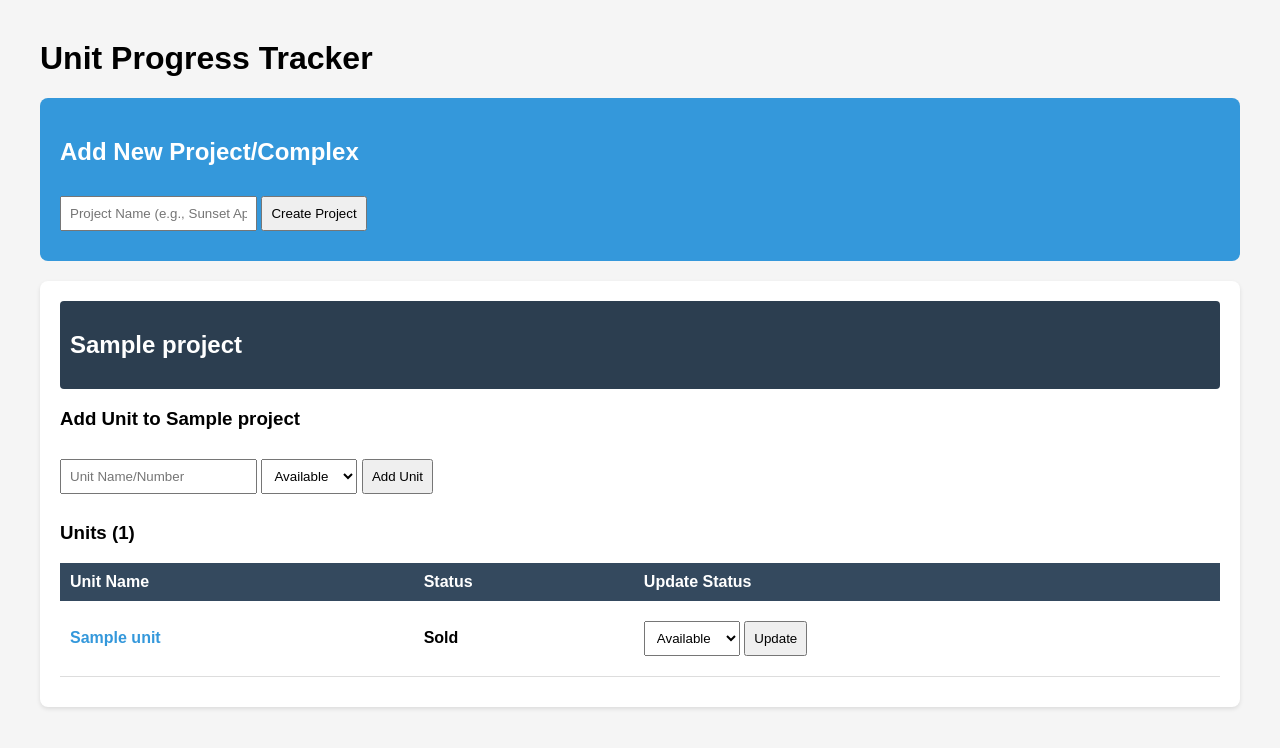
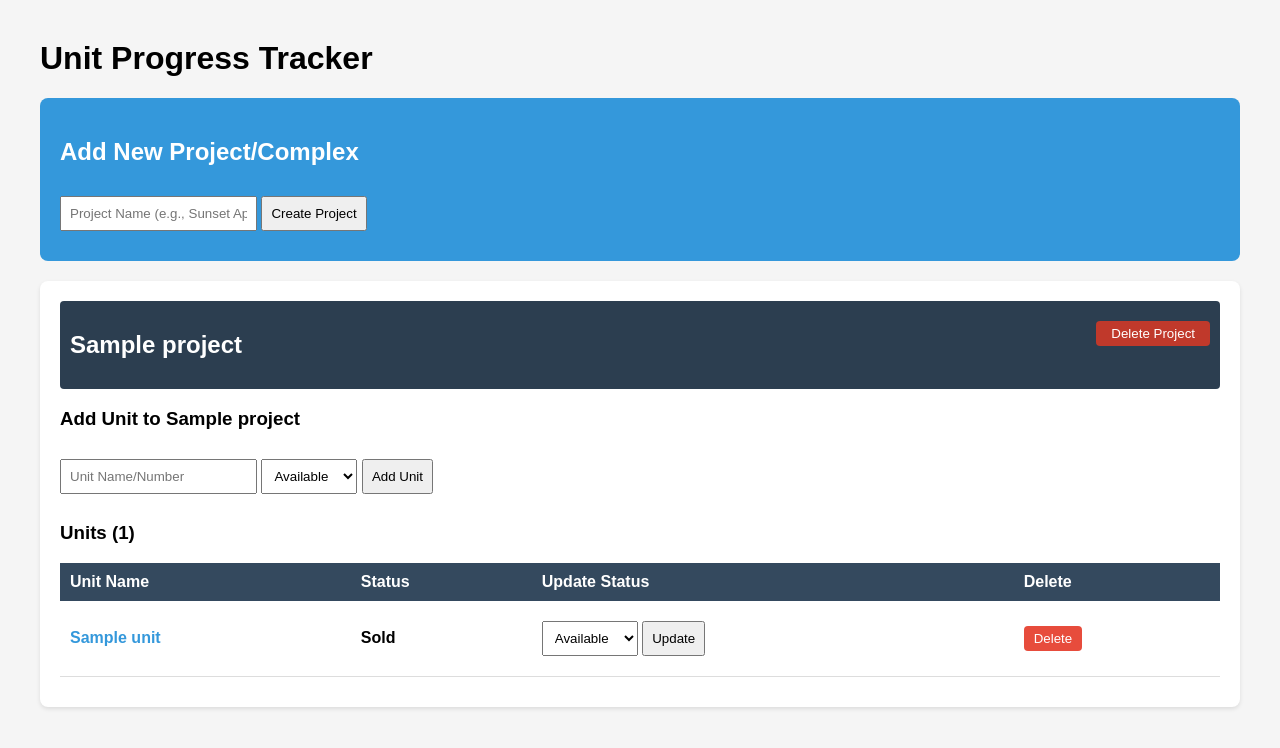
Before and after one commit to amadea989/unit-tracker, a Flask app: page / in a window 1280 px wide. Shown: the top 748 px of the page. Run offline with Flask 3, Linux system fonts and the light colour scheme; tables that the repository leaves empty hold one stand-in row (values such as "Sample post").

Commit message:
Added delete project functionality with confirmation prompts

```diff
--- a/app.py
+++ b/app.py
@@ -56,7 +56,7 @@ def home():
 
         # Convert units to list of dicts
         units = [{'name': u['name'], 'status': u['status'], 'id': u['id']}
-                 for u in units_data]
+                for u in units_data]
 
         projects.append({
             'id': project['id'],
@@ -137,5 +137,26 @@ def update_details(unit_id):
 
     return redirect(url_for('unit_details', unit_id=unit_id))
 
+# Route to delete a unit
+@app.route('/delete_unit/<int:unit_id>', methods=['POST'])
+def delete_unit(unit_id):
+    conn = get_db()
+    conn.execute('DELETE FROM units WHERE id = ?', (unit_id,))
+    conn.commit()
+    conn.close()
+    return redirect(url_for('home'))
+
+# Route to delete a project (and all its units)
+@app.route('/delete_project/<int:project_id>', methods=['POST'])
+def delete_project(project_id):
+    conn = get_db()
+    # Delete all units in this project first
+    conn.execute('DELETE FROM units WHERE project_id = ?', (project_id,))
+    # Then delete the project
+    conn.execute('DELETE FROM projects WHERE id = ?', (project_id,))
+    conn.commit()
+    conn.close()
+    return redirect(url_for('home'))
+
 if __name__ == '__main__':
     app.run(debug=True)
--- a/templates/index.html
+++ b/templates/index.html
@@ -48,7 +48,10 @@
             {% for project in projects %}
             <div class="project-section">
                 <div class="project-header">
-                    <h2>{{ project.name }}</h2>
+                    <h2 style="display: inline-block;">{{ project.name }}</h2>
+                    <form method="POST" action="/delete_project/{{ project.id }}" style="display: inline-block; float: right;" onsubmit="return confirm('Delete this entire project and all its units?');">
+                        <button type="submit" style="background: #c0392b; color: white; padding: 5px 15px; border: none; border-radius: 4px; cursor: pointer;">Delete Project</button>
+                    </form>
                 </div>
 
                 <!-- Form to add unit to THIS project -->
@@ -72,6 +75,7 @@
                         <th>Unit Name</th>
                         <th>Status</th>
                         <th>Update Status</th>
+                        <th>Delete</th>
                     </tr>
                     {% for unit in project.units %}
                     <tr>
@@ -86,6 +90,11 @@
                                     <option value="Sold">Sold</option>
                                 </select>
                                 <button type="submit">Update</button>
+                            </form>
+                        </td>
+                        <td>
+                            <form method="POST" action="/delete_unit/{{ unit.id }}" style="display:inline;" onsubmit="return confirm('Delete this unit?');">
+                                <button type="submit" style="background: #e74c3c; color: white; padding: 5px 10px; border: none; border-radius: 4px; cursor: pointer;">Delete</button>
                             </form>
                         </td>
                     </tr>
```
Also changed, not shown: tracker.db.
